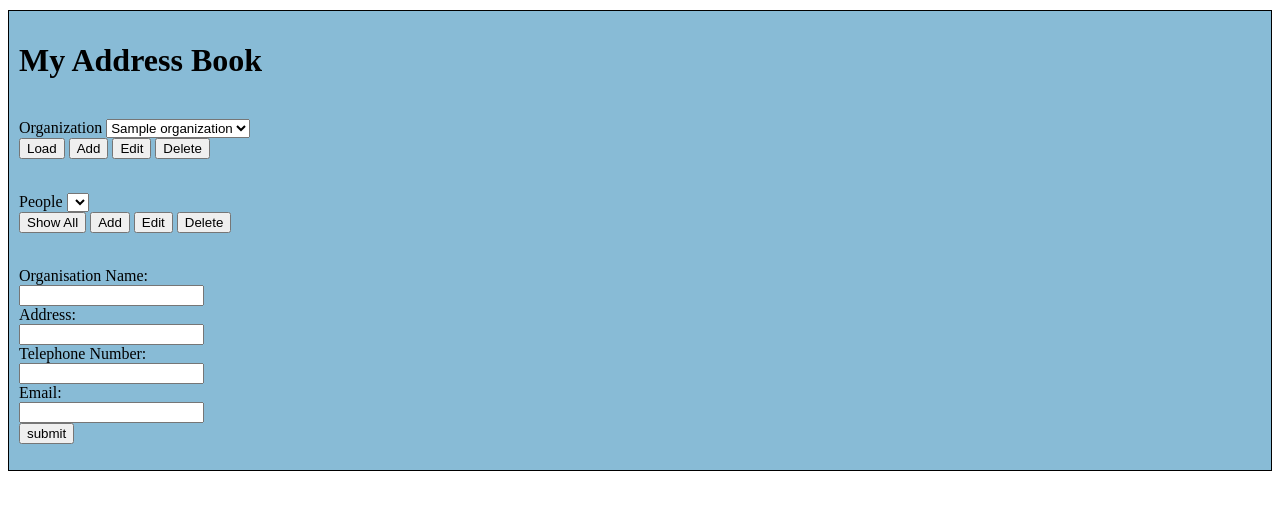
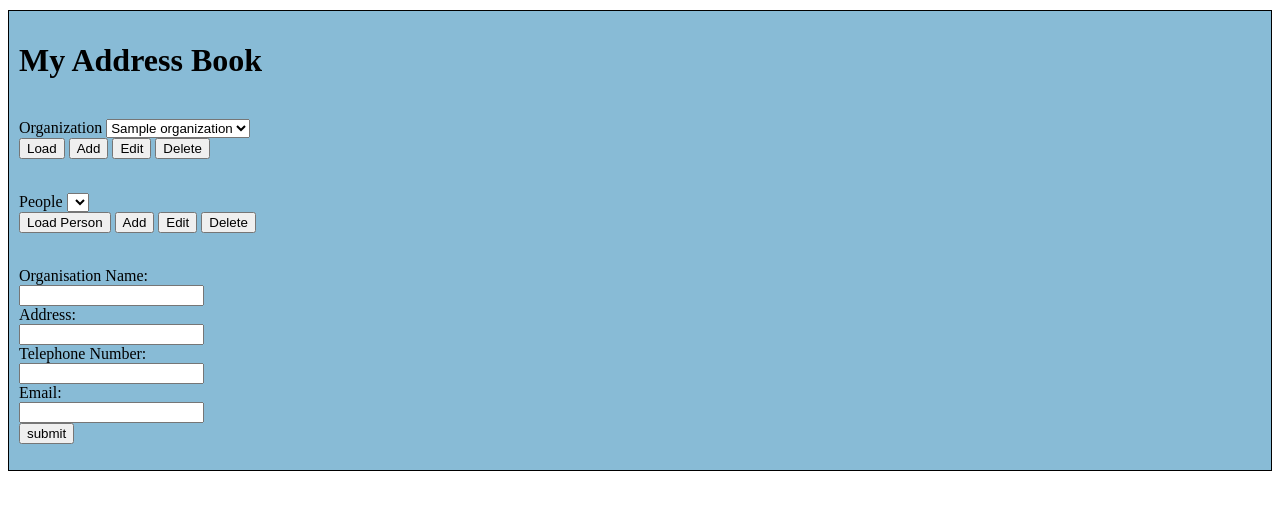
Before and after one commit to HydraOpt/cm2003, a PHP site: page / in a window 1280 px wide. Shown: the top 510 px of the page. Run offline with PHP 8.4, Linux system fonts and the light colour scheme; tables that the repository leaves empty or names only in its code hold one stand-in row (values such as "Sample post"); data that the repository does not hold is empty.

Commit message:
first in the morning

```diff
--- a/Address_Book/index.php
+++ b/Address_Book/index.php
@@ -159,7 +159,7 @@
                 </script>
             </select>
             <br>
-            <button type ="button">Show All</button>
+            <button type ="submit">Load Person</button>
             <button type ="button">Add</button>
             <button type ="button">Edit</button>
             <button type ="button">Delete</button>
```
